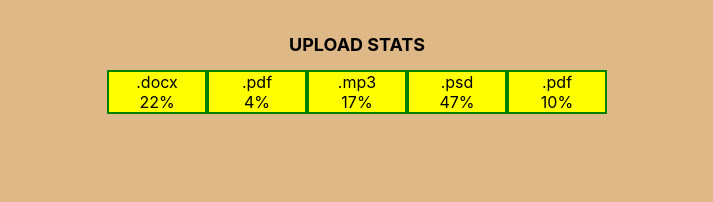
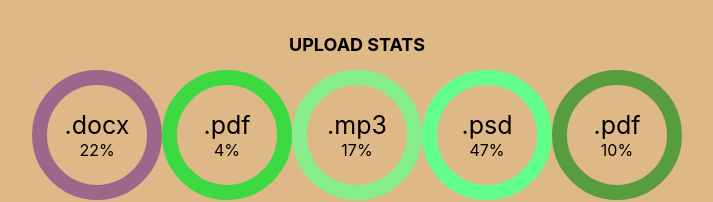
Before and after one commit to Bohdan-Ta/goit-react-hw-01-components, a React (Create React App) app: page / in a window 1280 px wide. Shown: the part 646-848 px from the top of the page, without its empty margins (283-996 px from the left). Built offline with nearby package versions, Linux system fonts and the light colour scheme.

Commit message:
add random function

```diff
--- /dev/null
+++ b/src/components/RandomColor/RandomColor.jsx
@@ -0,0 +1,7 @@
+export default function randomColor() {
+  let r = Math.floor(Math.random() * 256);
+  let g = 100 + Math.floor(Math.random() * 256);
+  let b = 50 + Math.floor(Math.random() * 256);
+  let bgColor = 'rgb(' + r + ',' + g + ',' + b + ')';
+  return bgColor;
+}
--- a/src/components/Statistics/Statistics.jsx
+++ b/src/components/Statistics/Statistics.jsx
@@ -1,4 +1,5 @@
 import PropTypes from 'prop-types';
+import randomColor from '../RandomColor/RandomColor';
 import s from './Statistics.module.css';
 
 export default function Statistics({ datas }) {
@@ -6,7 +7,13 @@ export default function Statistics({ datas }) {
     <div className={s.container}>
       <ul className={s.item}>
         {datas.map(date => (
-          <li key={date.id} className={s.list}>
+          <li
+            key={date.id}
+            className={s.list}
+            style={{
+              borderColor: randomColor(),
+            }}
+          >
             <span className={s.label}>{date.label}</span>
             <span className={s.percentage}>{date.percentage}%</span>
           </li>
--- a/src/components/Statistics/Statistics.module.css
+++ b/src/components/Statistics/Statistics.module.css
@@ -1,29 +1,23 @@
-.container {
-  margin: 0 auto;
-  width: 500px;
-  text-align: center;
-}
 .item {
   display: flex;
   text-align: center;
-  justify-content: space-around;
-}
-
-.title {
-  text-align: center;
-  font-size: large;
-  font-weight: 700;
-  text-transform: uppercase;
+  justify-content: center;
 }
 
 .list {
-  display: block;
-  background-color: yellow;
-  border: 2px green solid;
+  display: flex;
+  flex-direction: column;
+  align-items: center;
+  justify-content: center;
+  width: 100px;
+  height: 100px;
+  border-radius: 50%;
+  border: 15px solid;
 }
 
 .label {
   display: block;
+  font-size: 25px;
 }
 
 .persentage {
```
Also changed, not shown: 1 other file (tests, documents, lock files or other folders).
